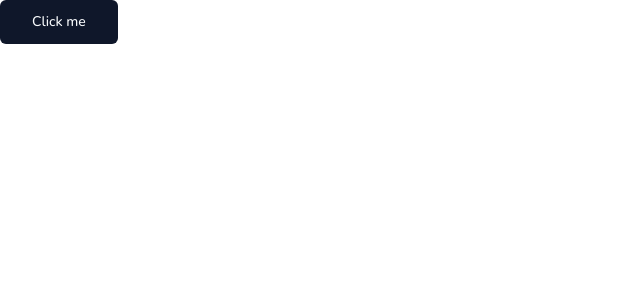
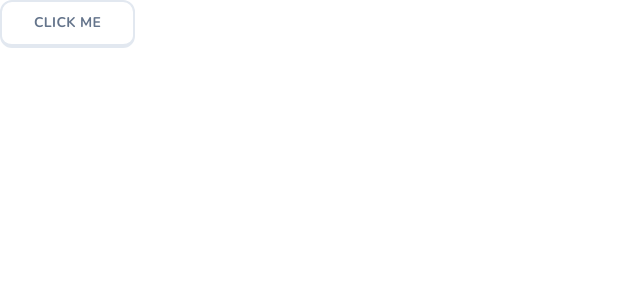
Before and after one commit to codenvibes/duolingo_clone, a Next.js app: page / in a window 1280 px wide. Shown: the top 300 px of the page, without its empty margins (0-640 px from the left). Built offline with nearby package versions, Linux system fonts and the light colour scheme.

Commit message:
Refactor: Update Button component styles and variants
cartoonish look

```diff
--- a/components/ui/button.tsx
+++ b/components/ui/button.tsx
@@ -5,25 +5,29 @@
 import { cn } from "@/lib/utils"
 
 const buttonVariants = cva(
-  "inline-flex items-center justify-center whitespace-nowrap rounded-md text-sm font-medium ring-offset-background transition-colors focus-visible:outline-none focus-visible:ring-2 focus-visible:ring-ring focus-visible:ring-offset-2 disabled:pointer-events-none disabled:opacity-50",
+  "inline-flex items-center justify-center whitespace-nowrap rounded-xl text-sm font-bold ring-offset-background transition-colors focus-visible:outline-none focus-visible:ring-2 focus-visible:ring-ring focus-visible:ring-offset-2 disabled:pointer-events-none disabled:opacity-50 uppercase tracking-wide",
   {
     variants: {
       variant: {
-        default: "bg-primary text-primary-foreground hover:bg-primary/90",
-        destructive:
-          "bg-destructive text-destructive-foreground hover:bg-destructive/90",
-        outline:
-          "border border-input bg-background hover:bg-accent hover:text-accent-foreground",
-        secondary:
-          "bg-secondary text-secondary-foreground hover:bg-secondary/80",
-        ghost: "hover:bg-accent hover:text-accent-foreground",
-        link: "text-primary underline-offset-4 hover:underline",
+        default: "bg-white text-black border-slate-200 border-2 border-b-4 active:border-b-2 hover:bg-slate-100 text-slate-500",
+        primary: "bg-sky-400 text-primary-foreground hover:bg-sky-400/90 border-sky-500 border-b-4 active:border-b-0",
+        primaryOutline: "bg-white text-sky-500 hover:bg-slate-100",
+        secondary: "bg-green-500 text-primary-foreground hover:bg-green-500/90 border-green-600 border-b-4 active:border-b-0",
+        secondaryOutline: "bg-white text-green-500 hover:bg-slate-100",
+        danger: "bg-rose-500 text-primary-foreground hover:bg-rose-500/90 border-rose-600 border-b-4 active:border-b-0",
+        dangerOutline: "bg-white text-rose-500 hover:bg-slate-100",
+        super: "bg-indigo-500 text-primary-foreground hover:bg-indigo-500/90 border-indigo-600 border-b-4 active:border-b-0",
+        superOutline: "bg-white text-indigo-500 hover:bg-slate-100",
+        ghost: "bg-transparent text-slate-500 border-transparent border-0 hover:bg-slate-100",
+        sidebar: "bg-transparent text-slate-500 border-2 border-transparent hover:bg-slate-100 transition-none",
+        sidebarOutline: "bg-sky-500/15 test-sky-500 border-sky-300 border-2 hover:bg-sky-500/20 transition-none"
       },
       size: {
-        default: "h-10 px-4 py-2",
-        sm: "h-9 rounded-md px-3",
-        lg: "h-11 rounded-md px-8",
+        default: "h-11 px-4 py-2",
+        sm: "h-9 px-3",
+        lg: "h-12 px-8",
         icon: "h-10 w-10",
+        rounded: "rounded-full",
       },
     },
     defaultVariants: {
```
